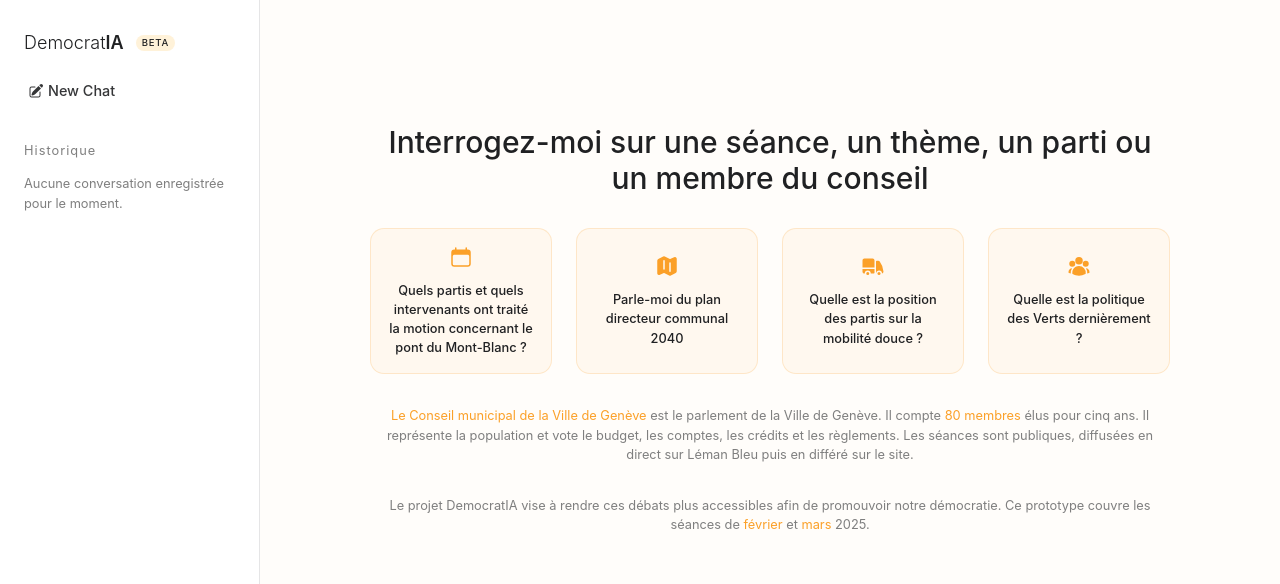
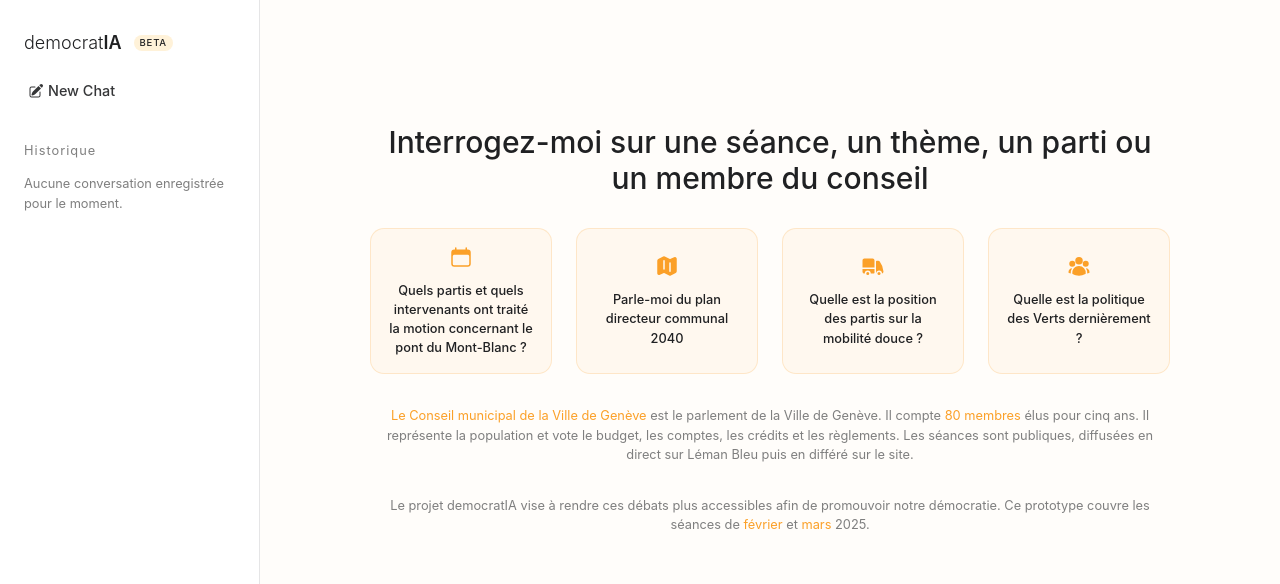
Before and after one commit to M1NDflow/voxpopy-fe, a Vue app: page / in a window 1280 px wide. Shown: the top 584 px of the page. Built offline with nearby package versions, Linux system fonts and the light colour scheme; no server answers.

Commit message:
fix: change D to d

```diff
--- a/index.html
+++ b/index.html
@@ -5,7 +5,7 @@
   <meta charset="UTF-8">
   <link rel="icon" href="/favicon.ico">
   <meta name="viewport" content="width=device-width, initial-scale=1.0">
-  <title>ViaDemocratia</title>
+  <title>democratIA</title>
 </head>
 
 <body>
--- a/src/components/Sidebar.vue
+++ b/src/components/Sidebar.vue
@@ -4,7 +4,7 @@
       <div class="sidebar-header">
         <h2>
           <span class="title">
-            Democrat
+            democrat
             <span class="bold">IA</span>
           </span>
           <span class="alpha-tag">Beta</span>
--- a/src/components/WelcomeMessage.vue
+++ b/src/components/WelcomeMessage.vue
@@ -19,7 +19,7 @@
 
         </p>
         <p>
-            Le projet DemocratIA vise à rendre ces débats plus accessibles afin de promouvoir notre démocratie. Ce
+            Le projet democratIA vise à rendre ces débats plus accessibles afin de promouvoir notre démocratie. Ce
             prototype couvre les séances de
             <a
                 href="https://www.geneve.ch/autorites-administration/conseil-municipal/seances-plenieres/session-04-02-2025">février</a>
```
